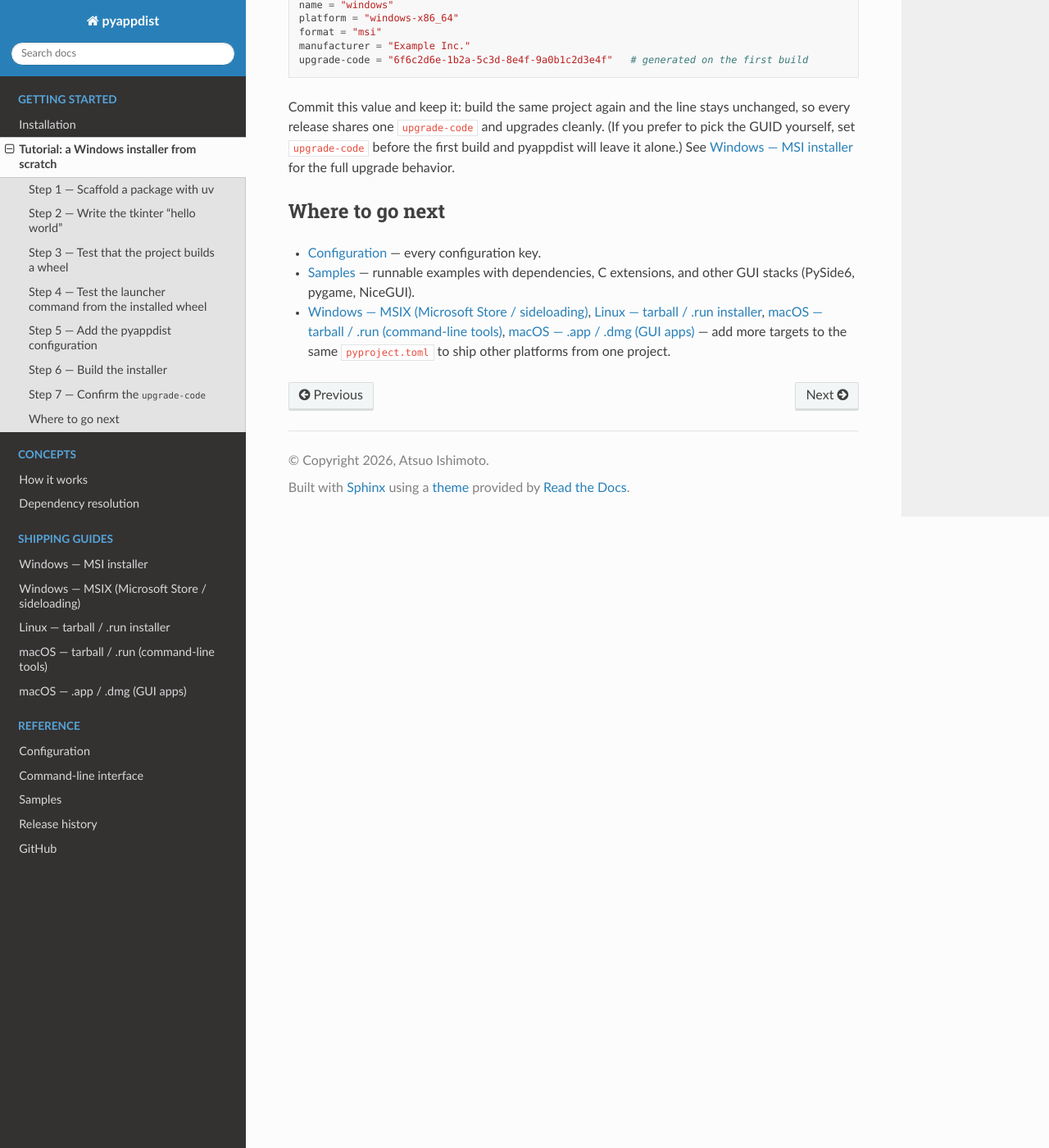
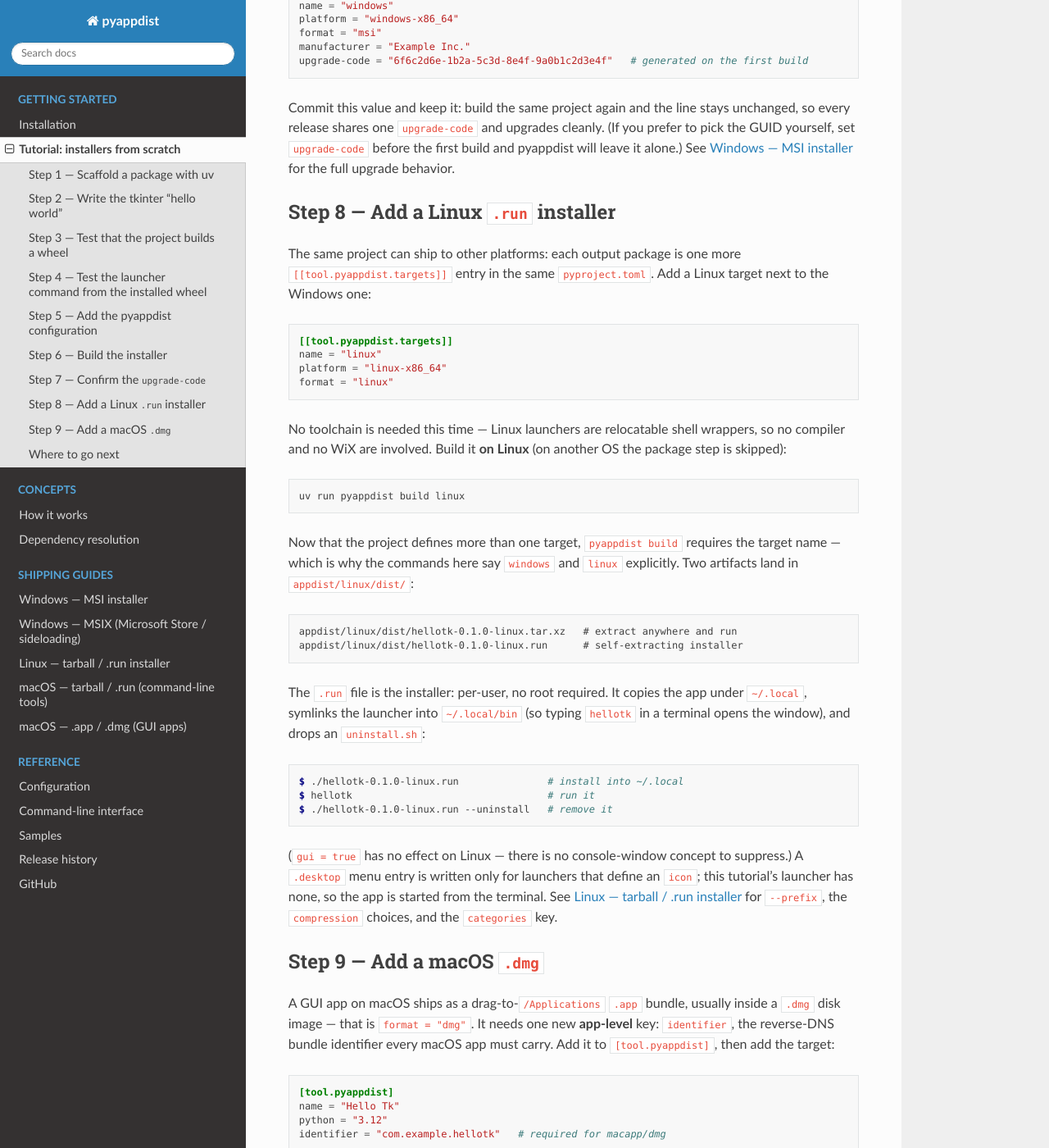
Before and after one commit to atsuoishimoto/pyappdist, a Sphinx documentation site: the page built from docs/tutorial.rst, in a window 1280 px wide and 1400 px high, scrolled down 4354 px. Shown: the whole window at 82% size. Built offline with Sphinx 7.4.7 and the Read the Docs theme 3.1.0, drawn with Linux system fonts in a browser that asks for light colours; some of the changed text lies outside the part shown.

Commit message:
docs: extend tutorial with Linux .run and macOS .dmg targets (#40)
Add Step 8 (Linux target: shell-wrapper launchers, tar.xz + .run
artifacts, per-user install into ~/.local) and Step 9 (macOS dmg:
app-level identifier, native-only build, ad-hoc vs Developer ID
signing) so the tutorial ships the same project on all three OSes.
Retitle accordingly and point 'Where to go next' at the remaining
formats (msix, macos-run).

```diff
--- a/docs/tutorial.rst
+++ b/docs/tutorial.rst
@@ -1,10 +1,12 @@
-Tutorial: a Windows installer from scratch
-==========================================
+Tutorial: installers from scratch
+=================================
 
 This walkthrough builds a real Windows ``.msi`` installer for a tiny tkinter GUI,
-starting from an empty directory. It follows the path pyappdist itself takes:
-scaffold a proper package, confirm it builds a wheel, confirm its launcher command
-runs from that wheel, then add the pyappdist config and build the installer.
+starting from an empty directory, then ships the very same project as a Linux
+``.run`` installer and a macOS ``.dmg``. It follows the path pyappdist itself
+takes: scaffold a proper package, confirm it builds a wheel, confirm its launcher
+command runs from that wheel, then add the pyappdist config and build the
+installers.
 
 tkinter is used on purpose: it is part of the Python standard library and ships
 with the bundled python-build-standalone runtime, so the app needs **no
@@ -224,12 +226,107 @@ you prefer to pick the GUID yourself, set ``upgrade-code`` before the first buil
 and pyappdist will leave it alone.) See :doc:`platforms/windows-msi` for the full
 upgrade behavior.
 
+Step 8 — Add a Linux ``.run`` installer
+---------------------------------------
+
+The same project can ship to other platforms: each output package is one more
+``[[tool.pyappdist.targets]]`` entry in the same ``pyproject.toml``. Add a Linux
+target next to the Windows one:
+
+.. code-block:: toml
+
+   [[tool.pyappdist.targets]]
+   name = "linux"
+   platform = "linux-x86_64"
+   format = "linux"
+
+No toolchain is needed this time — Linux launchers are relocatable shell
+wrappers, so no compiler and no WiX are involved. Build it **on Linux** (on
+another OS the package step is skipped):
+
+.. code-block:: bash
+
+   uv run pyappdist build linux
+
+Now that the project defines more than one target, ``pyappdist build`` requires
+the target name — which is why the commands here say ``windows`` and ``linux``
+explicitly. Two artifacts land in ``appdist/linux/dist/``:
+
+.. code-block:: text
+
+   appdist/linux/dist/hellotk-0.1.0-linux.tar.xz   # extract anywhere and run
+   appdist/linux/dist/hellotk-0.1.0-linux.run      # self-extracting installer
+
+The ``.run`` file is the installer: per-user, no root required. It copies the
+app under ``~/.local``, symlinks the launcher into ``~/.local/bin`` (so typing
+``hellotk`` in a terminal opens the window), and drops an ``uninstall.sh``:
+
+.. code-block:: console
+
+   $ ./hellotk-0.1.0-linux.run               # install into ~/.local
+   $ hellotk                                 # run it
+   $ ./hellotk-0.1.0-linux.run --uninstall   # remove it
+
+(``gui = true`` has no effect on Linux — there is no console-window concept to
+suppress.) A ``.desktop`` menu entry is written only for launchers that define
+an ``icon``; this tutorial's launcher has none, so the app is started from the
+terminal. See :doc:`platforms/linux` for ``--prefix``, the ``compression``
+choices, and the ``categories`` key.
+
+Step 9 — Add a macOS ``.dmg``
+-----------------------------
+
+A GUI app on macOS ships as a drag-to-``/Applications`` ``.app`` bundle, usually
+inside a ``.dmg`` disk image — that is ``format = "dmg"``. It needs one new
+**app-level** key: ``identifier``, the reverse-DNS bundle identifier every macOS
+app must carry. Add it to ``[tool.pyappdist]``, then add the target:
+
+.. code-block:: toml
+
+   [tool.pyappdist]
+   name = "Hello Tk"
+   python = "3.12"
+   identifier = "com.example.hellotk"   # required for macapp/dmg
+
+   [[tool.pyappdist.targets]]
+   name = "macos"
+   platform = "macos-aarch64"           # Apple Silicon; "macos-x86_64" for Intel
+   format = "dmg"
+
+Unlike the MSI (which can be cross-built from WSL), the ``.app``/``.dmg`` build
+is **native-only**: run it on a Mac with the Xcode command-line tools installed
+(``xcode-select --install`` provides ``clang``, ``codesign``, and ``hdiutil``):
+
+.. code-block:: bash
+
+   uv run pyappdist build macos
+
+The result is a disk image in ``appdist/macos/dist/``:
+
+.. code-block:: text
+
+   appdist/macos/dist/hellotk-0.1.0.dmg
+
+Mount it and drag **Hello Tk.app** into ``/Applications``. The bundle is named
+after the app-level ``name``, carries its own Python runtime under
+``Contents/Resources/python``, and gets a generated placeholder icon — set
+``icon = { macos = "..." }`` on the launcher to supply a real ``.png``.
+
+One caveat before distributing it: without a configured signing identity the
+bundle is **ad-hoc signed** — it runs on the build machine, but Gatekeeper
+rejects it on anyone else's Mac. To pass Gatekeeper, set ``signing-identity``
+and ``notary-profile`` on the target so the build signs with your Developer ID
+and notarizes the ``.dmg``; the one-time Apple setup and the exact keys are in
+:ref:`macos-signing`.
+
 Where to go next
 ----------------
 
 * :doc:`configuration` — every configuration key.
 * :doc:`samples` — runnable examples with dependencies, C extensions, and other GUI
   stacks (PySide6, pygame, NiceGUI).
-* :doc:`platforms/windows-msix`, :doc:`platforms/linux`, :doc:`platforms/macos-run`,
-  :doc:`platforms/macos-app` — add more targets to the same ``pyproject.toml`` to
-  ship other platforms from one project.
+* :doc:`platforms/windows-msi`, :doc:`platforms/linux`, :doc:`platforms/macos-app` —
+  the full options behind the three targets built here.
+* :doc:`platforms/windows-msix`, :doc:`platforms/macos-run` — the remaining
+  formats: the Microsoft Store package, and the tarball/``.run`` installer for
+  macOS command-line tools.
```
